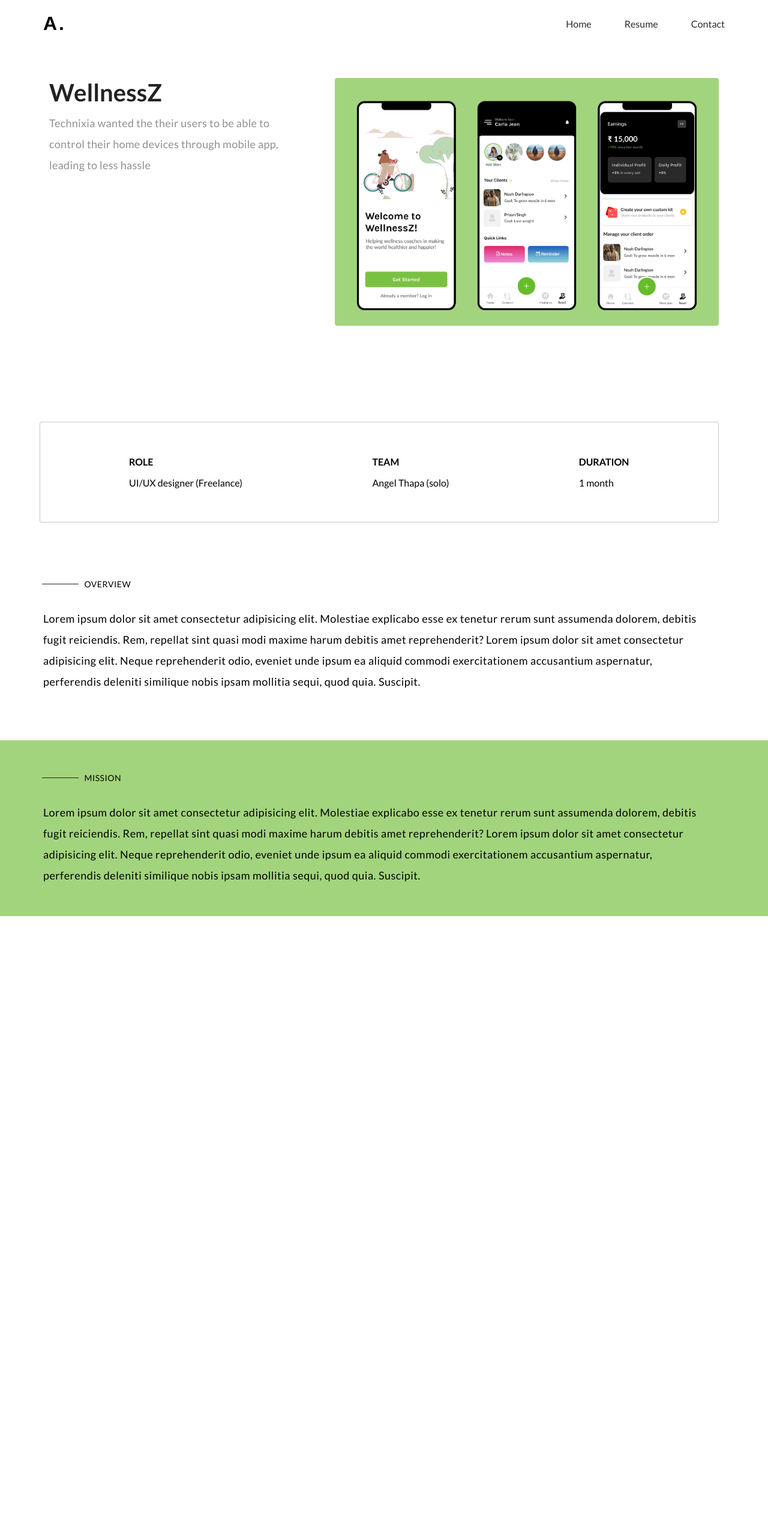
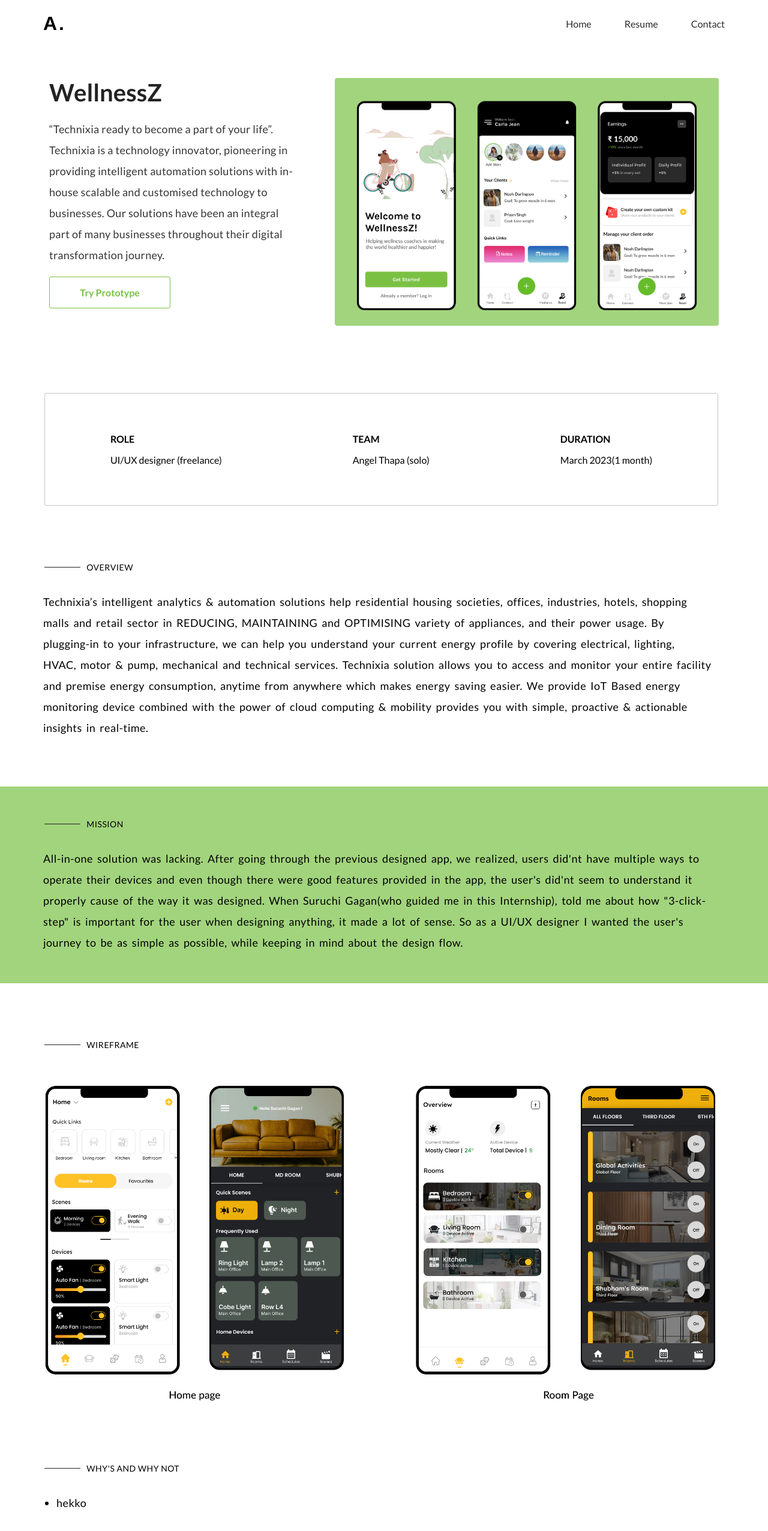
Before and after one commit to angelrana/portfolio-website, a React (Create React App) app: page /wellnessZ in a window 1280 px wide. Shown: the top 2552 px of the page at 60% size. Before the commit the page ends 1545 px from the top, so only its background shows below. Built offline with nearby package versions, Linux system fonts and the light colour scheme; a web font is replaced by a local one.

Commit message:
ongoing progress

```diff
--- a/src/App.css
+++ b/src/App.css
@@ -71,5 +71,33 @@
   border-radius: 3px;
   text-align: center;
   color: #FFC225;
+  font-weight: bold;
+   transition: transform .2s;
+}
+
+.prototype:hover {
+  background-color: #FFC225;
+  color: white;
+    transform: scale(1.1);
 
 }
+
+
+.prototype2 {
+  width: 200px;
+    border-color:#7AC143;
+  border-style: solid;
+  border-width: 1px;
+  border-radius: 3px;
+  text-align: center;
+  color: #7AC143;
+  font-weight: bold;
+   transition: transform .2s;
+}
+
+.prototype2:hover {
+  background-color: #7AC143;
+  color: white;
+    transform: scale(1.1);
+
+}
--- a/src/Home.jsx
+++ b/src/Home.jsx
@@ -75,7 +75,8 @@
               fontSize: "16px",
               fontWeight: "light",
             }}>
-            <a
+                    <a
+
               style={{ textDecoration: "none", color: "#2c2c2c" }}
               className="hover-line-animation">
               Home
@@ -86,6 +87,7 @@
               Resume
             </a>
             <a
+              href="#about"
               style={{ textDecoration: "none", color: "#2c2c2c" }}
               className="hover-line-animation">
               Contact
@@ -98,7 +100,7 @@
             display: "flex",
             justifyContent: "center",
             alignItems: "center",
-            marginTop: "7.6em",
+            marginTop: "8em",
           }}>
           <p
             style={{
@@ -175,9 +177,10 @@
                   marginTop: "-30px",
                   letterSpacing: "0.3px",
                   fontWeight: "lighter",
-
                 }}>
-                “Technixia ready to become a part of your life”
+                “Technixia ready to become a part of your life”. Technixia is a
+                technology innovator, pioneering in providing intelligent
+                automation solutions with
               </p>
 
               <div
@@ -199,7 +202,8 @@
                   Redesign
                 </p>
               </div>
-              <Link
+                        <Link
+
                 to="/technixia"
                 style={{ textDecoration: "none", color: "#353535" }}>
                 <div
@@ -407,7 +411,7 @@
           </div>
 
           <img
-            src="/images/wellnessZ-page.png"
+            src="/images/Messages.png"
             style={{
               width: "50%",
               borderRadius: "4px",
@@ -420,7 +424,7 @@
               src="/images/paper.jpg"
               style={{
                 width: "98.5vw",
-                height: "130vh",
+                height: "115vh",
                 marginLeft: "-8px",
                 marginTop: "100px",
               }}></img>
@@ -430,18 +434,16 @@
             sx={{
               position: "absolute",
               display: "flex",
-              justifyContent: "space-evenly",
-              top: "15em",
+              top: "17.5em",
               left: "3em",
-              gap: "-50px",
             }}>
             <Box>
               <img
                 src="/images/angel.jpg"
                 style={{
-                  width: "70%",
-                  borderRadius: "4px",
-                  marginLeft: "6em",
+                  width: "60%",
+                  borderRadius: "20px",
+                  marginLeft: "8em",
                   marginTop: "1em",
                 }}></img>
             </Box>
@@ -450,12 +452,13 @@
                 style={{
                   color: "white",
                   fontFamily: "Lato, sans-serif",
-                  lineHeight: "27px",
+                  lineHeight: "35px",
                   fontWeight: "light",
                   fontSize: "18px",
-                  letterSpacing: "0.8px",
+                  letterSpacing: "0.5px",
                   marginLeft: "40px",
-                  marginRight: "100px",
+                  marginRight: "120px",
+                  wordSpacing: "3px",
                 }}>
                 Hey there! I'm Angel Thapa - a UI/UX designer and a MERN stack
                 developer with a great passion for design and art.
@@ -464,7 +467,12 @@
                 <span>Let's connect and create amazing projects :)</span>
               </p>
               <Box
-                style={{ display: "flex", flexDirection: "row", gap: "20px" }}>
+                style={{
+                  display: "flex",
+                  flexDirection: "row",
+                  gap: "20px",
+                  marginLeft: "40px",
+                }}>
                 <img src="/images/linkedin.png" style={{ width: "25px" }}></img>
                 <img src="/images/dribble.png" style={{ width: "25px" }}></img>
                 <img src="/images/gmail.png" style={{ width: "25px" }}></img>
--- a/src/technixia.jsx
+++ b/src/technixia.jsx
@@ -152,7 +152,7 @@
               }}>
               DURATION
             </p>
-            <p>1 month</p>
+            <p>May 2023 (1 month)</p>
           </div>
         </Box>
 
@@ -291,7 +291,7 @@
             flexDirection: "row",
             justifyContent: "center",
             gap: "10px",
-            marginTop: "50px",
+            marginTop: "20px",
           }}>
           <img
             src="/images/tech-compare.png"
--- a/src/wellnessZ.jsx
+++ b/src/wellnessZ.jsx
@@ -85,15 +85,21 @@
           <p
             style={{
               fontSize: "18px",
-              color: "#909090",
+              color: "#353535",
               lineHeight: "35px",
-              marginTop: "-30px",
+              marginTop: "-20px",
               letterSpacing: "0.3px",
               fontWeight: "lighter",
             }}>
-            Technixia wanted the their users to be able to control their home
-            devices through mobile app, leading to less hassle
+            “Technixia ready to become a part of your life”. Technixia is a
+            technology innovator, pioneering in providing intelligent automation
+            solutions with in-house scalable and customised technology to
+            businesses. Our solutions have been an integral part of many
+            businesses throughout their digital transformation journey.
           </p>
+          <div className="prototype2">
+            <p>Try Prototype</p>
+          </div>
         </div>
 
         <img
@@ -106,15 +112,16 @@
       <Box
         className="role"
         style={{
-          width: "82%",
+          width: "87.6%",
           height: "50%",
-          marginLeft: "66px",
-          marginTop: "10em",
+          marginLeft: "74px",
+          marginTop: "7em",
           display: "flex",
           justifyContent: "space-around",
           alignItems: "center",
           fontFamily: "Lato, sans-serif",
-          padding: "40px",
+          paddingBottom: "50px",
+          paddingTop: "50px",
         }}>
         <div>
           <p
@@ -123,7 +130,7 @@
             }}>
             ROLE
           </p>
-          <p>UI/UX designer (Freelance)</p>
+          <p>UI/UX designer (freelance)</p>
         </div>
         <div>
           <p
@@ -141,7 +148,7 @@
             }}>
             DURATION
           </p>
-          <p>1 month</p>
+          <p>March 2023(1 month)</p>
         </div>
       </Box>
 
@@ -152,7 +159,7 @@
           justifyContent: "flex-start",
           alignItems: "center",
           marginTop: "80px",
-          marginLeft: "70px",
+          marginLeft: "74px",
         }}>
         <Box
           style={{
@@ -172,25 +179,31 @@
       </Box>
       <p
         style={{
-          width: "86%",
+          width: "87%",
           fontFamily: "Lato, sans-serif",
           marginLeft: "4em",
           fontSize: "18px",
           letterSpacing: "0.5px",
           lineHeight: "35px",
+          wordSpacing: "3px",
         }}>
-        Lorem ipsum dolor sit amet consectetur adipisicing elit. Molestiae
-        explicabo esse ex tenetur rerum sunt assumenda dolorem, debitis fugit
-        reiciendis. Rem, repellat sint quasi modi maxime harum debitis amet
-        reprehenderit? Lorem ipsum dolor sit amet consectetur adipisicing elit.
-        Neque reprehenderit odio, eveniet unde ipsum ea aliquid commodi
-        exercitationem accusantium aspernatur, perferendis deleniti similique
-        nobis ipsam mollitia sequi, quod quia. Suscipit.
+        Technixia’s intelligent analytics & automation solutions help
+        residential housing societies, offices, industries, hotels, shopping
+        malls and retail sector in REDUCING, MAINTAINING and OPTIMISING variety
+        of appliances, and their power usage. By plugging-in to your
+        infrastructure, we can help you understand your current energy profile
+        by covering electrical, lighting, HVAC, motor & pump, mechanical and
+        technical services. Technixia solution allows you to access and monitor
+        your entire facility and premise energy consumption, anytime from
+        anywhere which makes energy saving easier. We provide IoT Based energy
+        monitoring device combined with the power of cloud computing & mobility
+        provides you with simple, proactive & actionable insights in real-time.
       </p>
 
       <Box
         sx={{
           backgroundColor: "#a2d47d",
+
           marginTop: "60px",
         }}>
         <Box
@@ -200,7 +213,7 @@
             justifyContent: "flex-start",
             alignItems: "center",
             marginTop: "80px",
-            marginLeft: "70px",
+            marginLeft: "74px",
             paddingTop: "40px",
           }}>
           <Box
@@ -221,23 +234,115 @@
         </Box>
         <p
           style={{
-            width: "86%",
+            width: "87%",
             fontFamily: "Lato, sans-serif",
             marginLeft: "4em",
             fontSize: "18px",
             letterSpacing: "0.5px",
-                      lineHeight: "35px",
-            paddingBottom: "50px"
+            lineHeight: "35px",
+            paddingBottom: "50px",
+            wordSpacing: "3px",
           }}>
-          Lorem ipsum dolor sit amet consectetur adipisicing elit. Molestiae
-          explicabo esse ex tenetur rerum sunt assumenda dolorem, debitis fugit
-          reiciendis. Rem, repellat sint quasi modi maxime harum debitis amet
-          reprehenderit? Lorem ipsum dolor sit amet consectetur adipisicing
-          elit. Neque reprehenderit odio, eveniet unde ipsum ea aliquid commodi
-          exercitationem accusantium aspernatur, perferendis deleniti similique
-          nobis ipsam mollitia sequi, quod quia. Suscipit.
+          All-in-one solution was lacking. After going through the previous
+          designed app, we realized, users did'nt have multiple ways to operate
+          their devices and even though there were good features provided in the
+          app, the user's did'nt seem to understand it properly cause of the way
+          it was designed. When Suruchi Gagan(who guided me in this Internship),
+          told me about how "3-click-step" is important for the user when
+          designing anything, it made a lot of sense. So as a UI/UX designer I
+          wanted the user's journey to be as simple as possible, while keeping
+          in mind about the design flow.
         </p>
       </Box>
+      <Box
+        sx={{
+          display: "flex",
+          flexDirection: "row",
+          justifyContent: "flex-start",
+          alignItems: "center",
+          marginTop: "80px",
+          marginLeft: "74px",
+        }}>
+        <Box
+          style={{
+            width: "5%",
+            height: "1.4px",
+            backgroundColor: "#222222",
+          }}></Box>
+        <p
+          style={{
+            fontFamily: "Lato, sans-serif",
+            letterSpacing: "0.5px",
+            fontSize: "14px",
+            marginLeft: "10px",
+          }}>
+          WIREFRAME
+        </p>
+      </Box>
+
+      <Box
+        sx={{
+          display: "flex",
+          flexDirection: "row",
+          justifyContent: "center",
+          gap: "10px",
+          marginTop: "20px",
+        }}>
+        <img
+          src="/images/tech-compare.png"
+          style={{
+            width: "48%",
+            borderRadius: "4px",
+          }}></img>
+
+        <img
+          src="/images/tech-compare2.png"
+          style={{
+            width: "48%",
+            borderRadius: "4px",
+          }}></img>
+      </Box>
+      <Box
+        sx={{
+          display: "flex",
+          flexDirection: "row",
+          justifyContent: "flex-start",
+          alignItems: "center",
+          marginTop: "80px",
+          marginLeft: "74px",
+        }}>
+        <Box
+          style={{
+            width: "5%",
+            height: "1.4px",
+            backgroundColor: "#222222",
+          }}></Box>
+        <p
+          style={{
+            fontFamily: "Lato, sans-serif",
+            letterSpacing: "0.5px",
+            fontSize: "14px",
+            marginLeft: "10px",
+          }}>
+          WHY'S AND WHY NOT
+        </p>
+      </Box>
+      <div>
+        <ul
+          style={{
+            width: "87%",
+            fontFamily: "Lato, sans-serif",
+            marginLeft: "3em",
+            fontSize: "18px",
+            letterSpacing: "0.5px",
+            lineHeight: "35px",
+            paddingBottom: "50px",
+            wordSpacing: "3px",
+          }}>
+          <li>hekko</li>
+        </ul>
+      </div>
+
     </Box>
   );
 }
```
Also changed, not shown: public/images/Messages.png (added).
